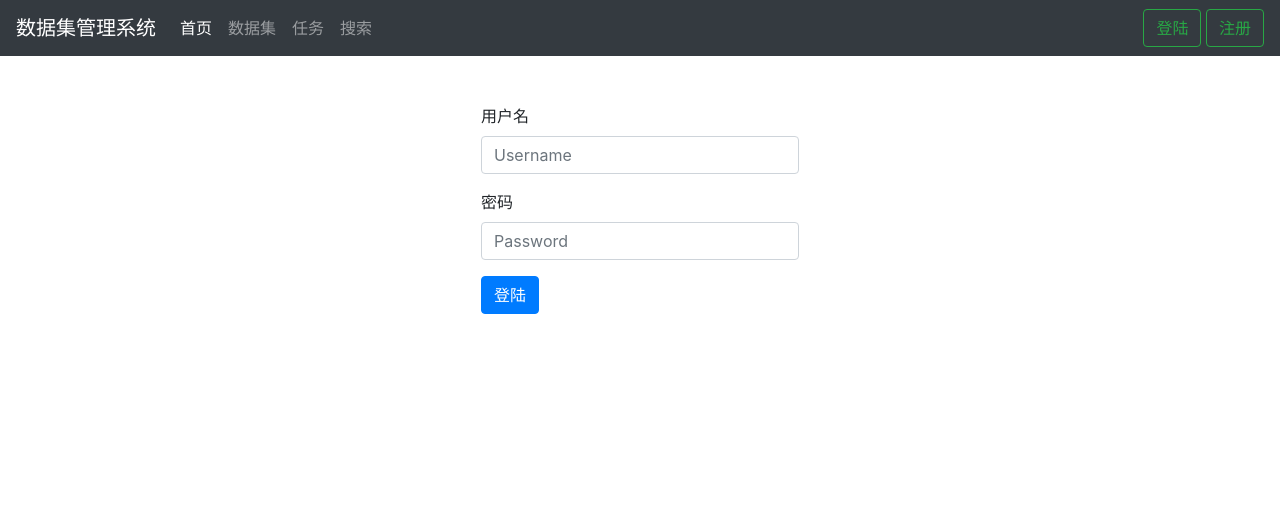
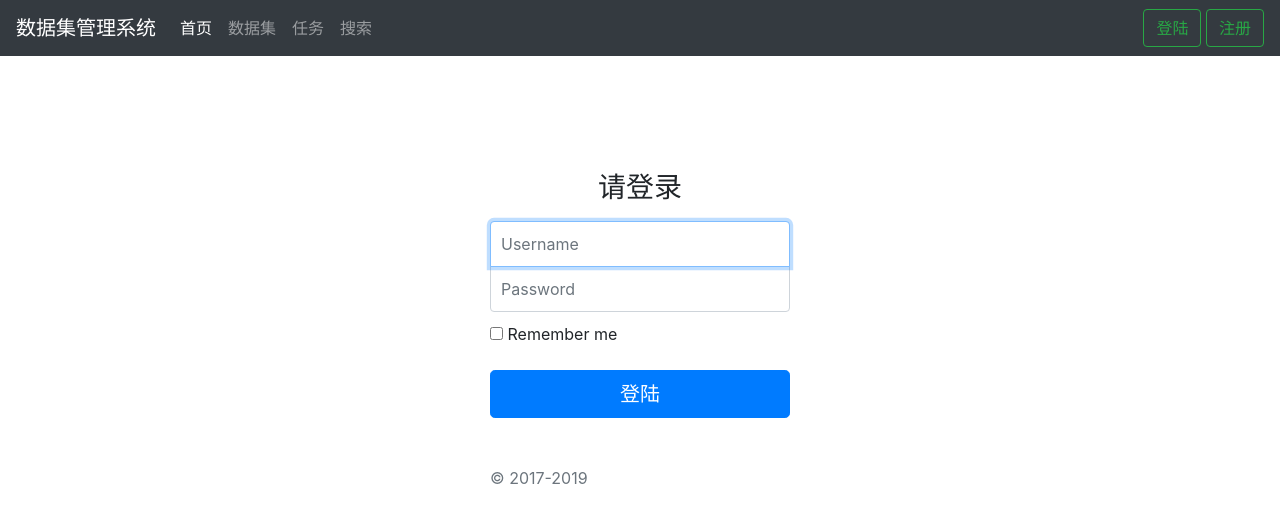
Before and after one commit to FingerBlack/DatasetContributionSystem, a Django app: page /login/ in a window 1280 px wide. Shown: the top 523 px of the page. Run offline with Django 3.2, Linux system fonts and the light colour scheme; some libraries are stand-ins or nearby versions.

Commit message:
抄了bootstrap示例登陆界面

```diff
--- a/DatasetContributionSystem/user/templates/user/login.html
+++ b/DatasetContributionSystem/user/templates/user/login.html
@@ -1,22 +1,77 @@
 {% extends 'base.html' %}
 {% block title %}登陆{% endblock %}
+{% block head %}
+<style>
+    .bd-placeholder-img {
+        font-size: 1.125rem;
+        text-anchor: middle;
+        -webkit-user-select: none;
+        -moz-user-select: none;
+        -ms-user-select: none;
+        user-select: none;
+    }
+
+    @media (min-width: 768px) {
+        .bd-placeholder-img-lg {
+            font-size: 3.5rem;
+        }
+    }
+
+
+    .form-signin {
+        width: 100%;
+        max-width: 330px;
+        padding: 15px;
+        margin: auto;
+    }
+
+    .form-signin .checkbox {
+        font-weight: 400;
+    }
+
+    .form-signin .form-control {
+        position: relative;
+        box-sizing: border-box;
+        height: auto;
+        padding: 10px;
+        font-size: 16px;
+    }
+
+    .form-signin .form-control:focus {
+        z-index: 2;
+    }
+
+    .form-signin input[type="text"] {
+        margin-bottom: -1px;
+        border-bottom-right-radius: 0;
+        border-bottom-left-radius: 0;
+    }
+
+    .form-signin input[type="password"] {
+        margin-bottom: 10px;
+        border-top-left-radius: 0;
+        border-top-right-radius: 0;
+    }
+</style>
+{% endblock %}
 {% block content %}
-<div class="container">
-    <div class="row p-5">
-        <div class="col-sm-4 offset-md-4">
-            <form method="POST">
-                {% csrf_token %}
-                <div class="form-group">
-                    <label>用户名</label>
-                    <input type="text" class="form-control" name="username" placeholder="Username">
-                </div>
-                <div class="form-group">
-                    <label>密码</label>
-                    <input type="password" class="form-control" name="password" placeholder="Password">
-                </div>
-                <button type="submit" class="btn btn-primary">登陆</button>
-            </form>
+<div style="margin-top:100px">
+    <form class="form-signin" method="POST">
+        {% csrf_token %}
+        <h1 class="h3 mb-3 font-weight-normal" style="text-align:center">请登录</h1>
+        <label for="inputEmail" class="sr-only">Email address</label>
+        <input type="text" name="username" id="inputEmail" class="form-control" placeholder="Username" required=""
+            autofocus="">
+        <label for="inputPassword" class="sr-only">Password</label>
+        <input type="password" name="password" id="inputPassword" class="form-control" placeholder="Password"
+            required="">
+        <div class="checkbox mb-3">
+            <label>
+                <input type="checkbox" value="remember-me"> Remember me
+            </label>
         </div>
-    </div>
+        <button class="btn btn-lg btn-primary btn-block" type="submit">登陆</button>
+        <p class="mt-5 mb-3 text-muted">© 2017-2019</p>
+    </form>
 </div>
 {% endblock %}
--- a/DatasetContributionSystem/user/views.py
+++ b/DatasetContributionSystem/user/views.py
@@ -1,4 +1,5 @@
 from django.shortcuts import render
+from django.http import HttpResponseRedirect
 from django.contrib.auth import authenticate, login, logout
 from user.models import UserProfile
 
@@ -8,20 +9,19 @@ def login_view(request):
         #用户登陆过程
         username = request.POST.get("username", "")
         password = request.POST.get("password", "")
-        print(username)
-        print(password)
         user = authenticate(username = username, password = password)
         if user is not None:
             #返回用户页面
             login(request, user)
+            return HttpResponseRedirect('/')
         else:
             #返回登陆失败页面
-            pass
+            return render(request, 'failure.html', {'title':'登陆失败', 'content':'登陆失败，用户名或密码错误'})
     return render(request, 'user/login.html')
 
 def logout_view(request):
     logout(request)
-    return render(request, 'user/logout.html')
+    return render(request, 'success.html', {'title':'登出成功'})
 
 def signup_view(request):
     if request.method == "POST":
```
Also changed, not shown: 1 other file.
